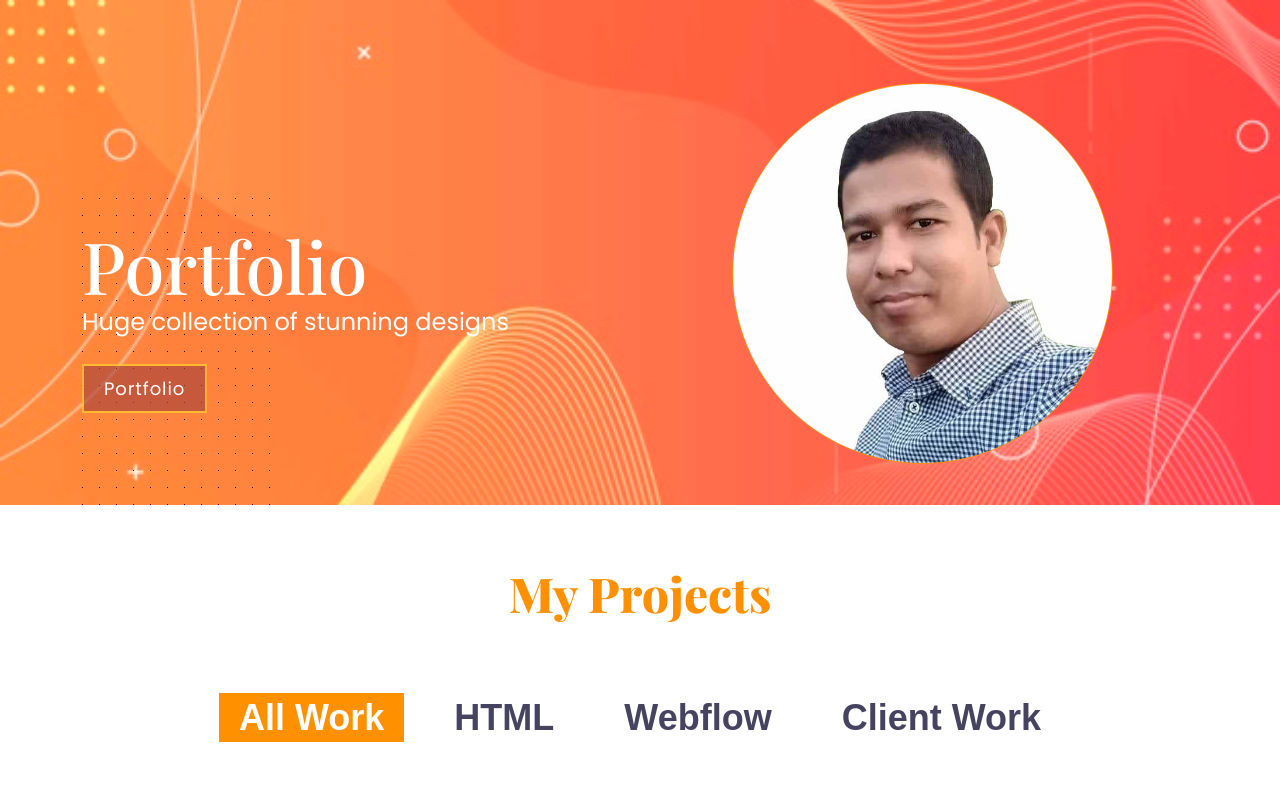
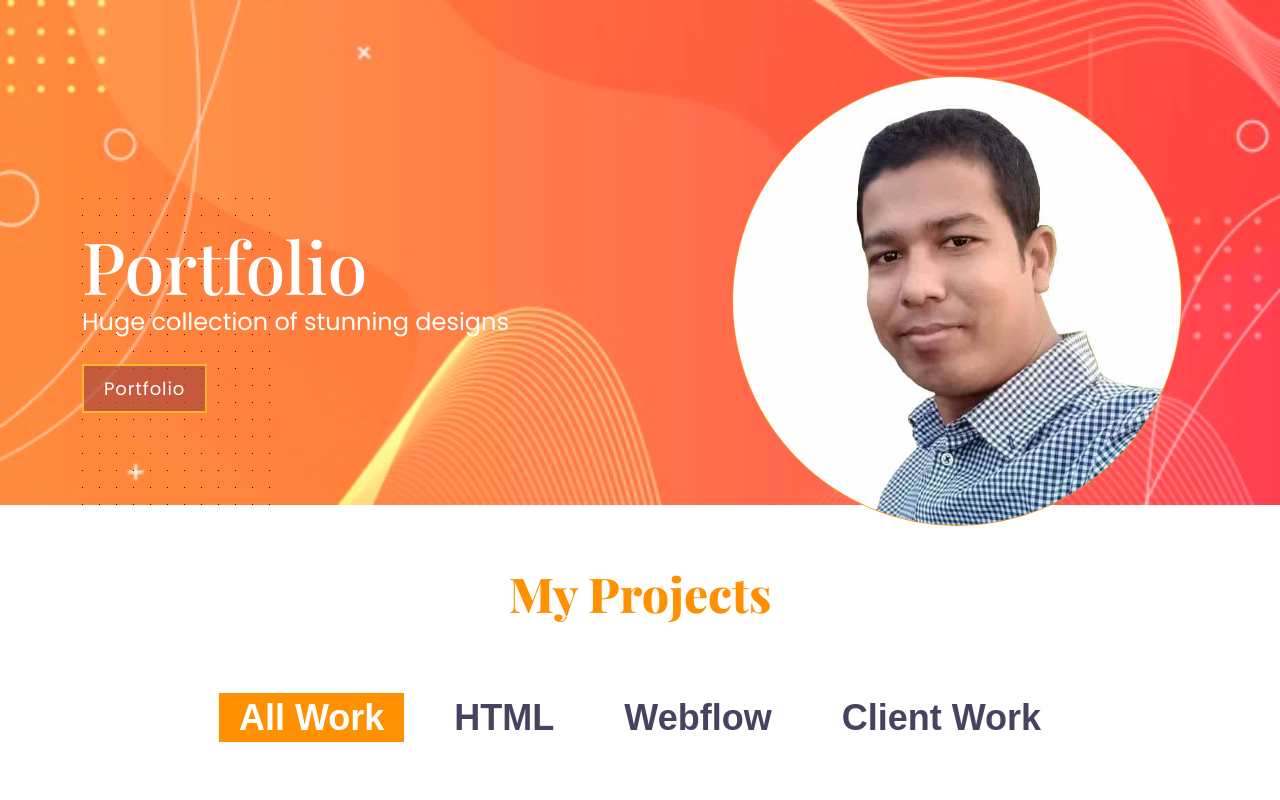
Before and after one commit to sudammondal/Portfolio, a plain HTML site: page index.html in a window 1280 px wide. Shown: the top 800 px of the page. Drawn offline with nearby package versions, Linux system fonts and the light colour scheme.

Commit message:
slider img work size

```diff
--- a/assets/sass/main/_responsive.scss
+++ b/assets/sass/main/_responsive.scss
@@ -1,5 +1,19 @@
 // XX-Large devices (larger desktops, 1400px and up)
-@media (max-width: 1400px) {
+@media (max-width: 1920px) {
+    .banner {
+        .main_banner {
+            .banner_img {
+                .img_man {
+                    border: 1px solid #ff9000;
+                    border-radius: 50%;
+                    margin-top: 47px;
+                    margin-left: 80px;
+                    height: 450px;
+                    width: 450px;
+                }
+            }
+        }
+    }
 
 }
 // X-Large devices (large desktops, 1200px and up)
```
Also changed, not shown: assets/css/style.css.
